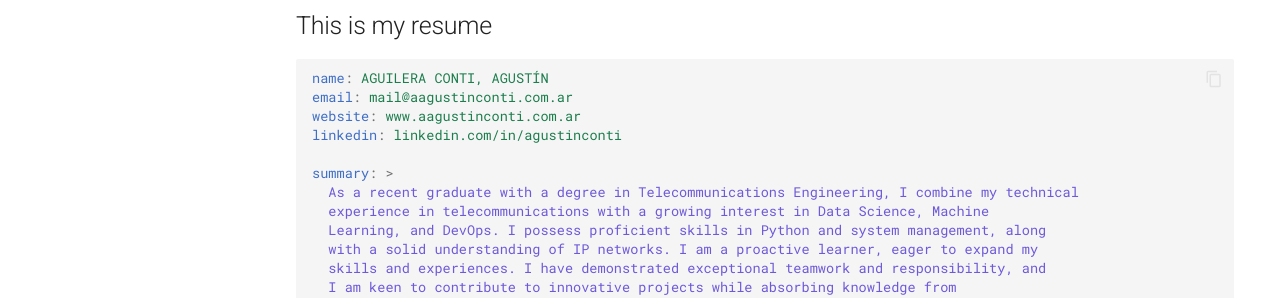
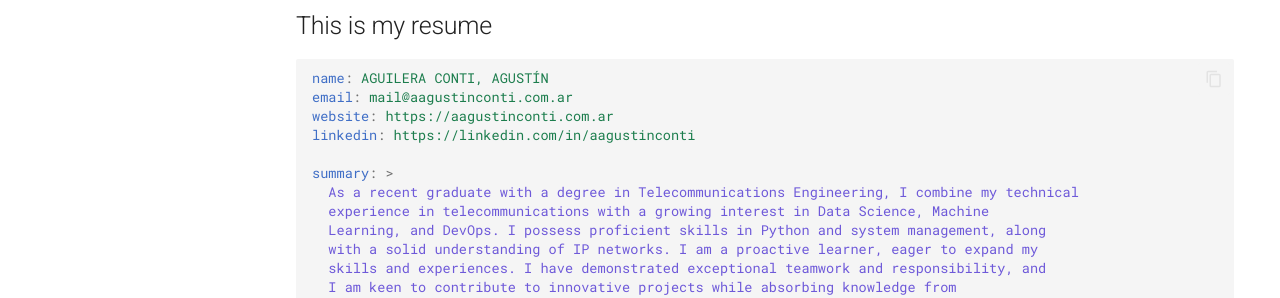
Before and after one commit to aagustinconti/my_personal_page, an MkDocs documentation site: the page built from docs/index.md, in a window 1280 px wide and 900 px high. Shown: the part 220-518 px from the top of the window. Built offline with MkDocs 1.6.1 and Material for MkDocs 9.7.7, drawn with Linux system fonts in a browser that asks for light colours; comment, search, counter and statistics services are not loaded.

Commit message:
fix(markdown): Fix the urls on the main page

````diff
--- a/docs/index.md
+++ b/docs/index.md
@@ -3,8 +3,8 @@
 ```yaml
 name: AGUILERA CONTI, AGUSTÍN
 email: mail@aagustinconti.com.ar
-website: www.aagustinconti.com.ar
-linkedin: linkedin.com/in/agustinconti
+website: https://aagustinconti.com.ar
+linkedin: https://linkedin.com/in/aagustinconti
 
 summary: >
   As a recent graduate with a degree in Telecommunications Engineering, I combine my technical
````
